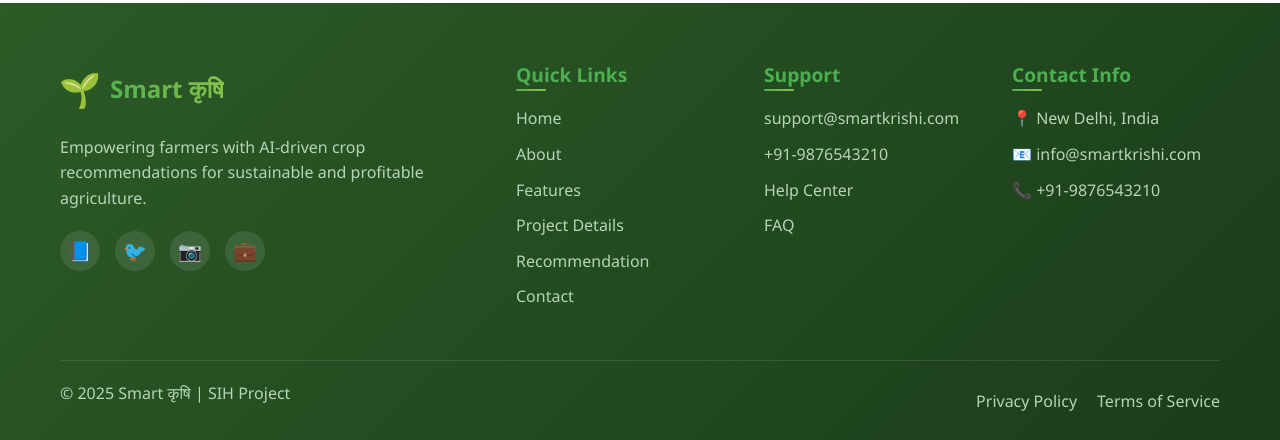
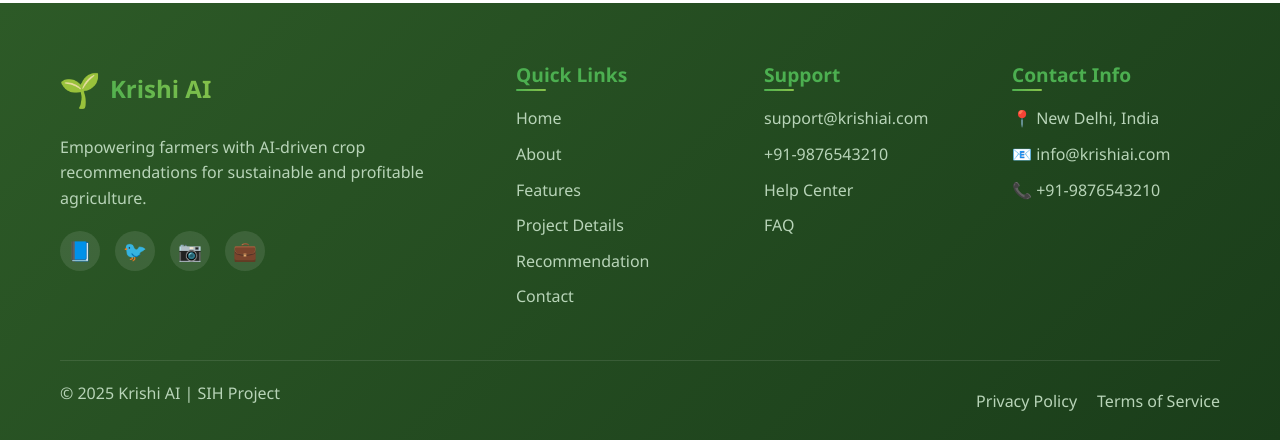
Before and after one commit to itsmeeadii25/smart-krishi, a React (Create React App) app: page /project in a window 1280 px wide. Shown: the part 8622-9062 px from the top of the page. Built offline with nearby package versions, Linux system fonts and the light colour scheme.

Commit message:
Update Footer.js

```diff
--- a/src/components/Footer.js
+++ b/src/components/Footer.js
@@ -9,7 +9,7 @@ const Footer = () => {
           <div className="footer-section">
             <div className="footer-logo">
               <span className="logo-icon">🌱</span>
-              <span className="logo-text">Smart कृषि</span>
+              <span className="logo-text">Krishi AI</span>
             </div>
             <p className="footer-description">
               Empowering farmers with AI-driven crop recommendations for sustainable and profitable agriculture.
@@ -45,7 +45,7 @@ const Footer = () => {
           <div className="footer-section">
             <h3 className="footer-title">Support</h3>
             <ul className="footer-links">
-              <li><a href="mailto:support@smartkrishi.com">support@smartkrishi.com</a></li>
+              <li><a href="mailto:support@krishiai.com">support@krishiai.com</a></li>
               <li><a href="tel:+91-9876543210">+91-9876543210</a></li>
               <li><a href="#">Help Center</a></li>
               <li><a href="#">FAQ</a></li>
@@ -56,7 +56,7 @@ const Footer = () => {
             <h3 className="footer-title">Contact Info</h3>
             <div className="contact-info">
               <p>📍 New Delhi, India</p>
-              <p>📧 info@smartkrishi.com</p>
+              <p>📧 info@krishiai.com</p>
               <p>📞 +91-9876543210</p>
             </div>
           </div>
@@ -64,7 +64,7 @@ const Footer = () => {
 
         <div className="footer-bottom">
           <div className="footer-bottom-content">
-            <p>&copy; 2025 Smart कृषि | SIH Project</p>
+            <p>&copy; 2025 Krishi AI | SIH Project</p>
             <div className="footer-bottom-links">
               <a href="#">Privacy Policy</a>
               <a href="#">Terms of Service</a>
```
